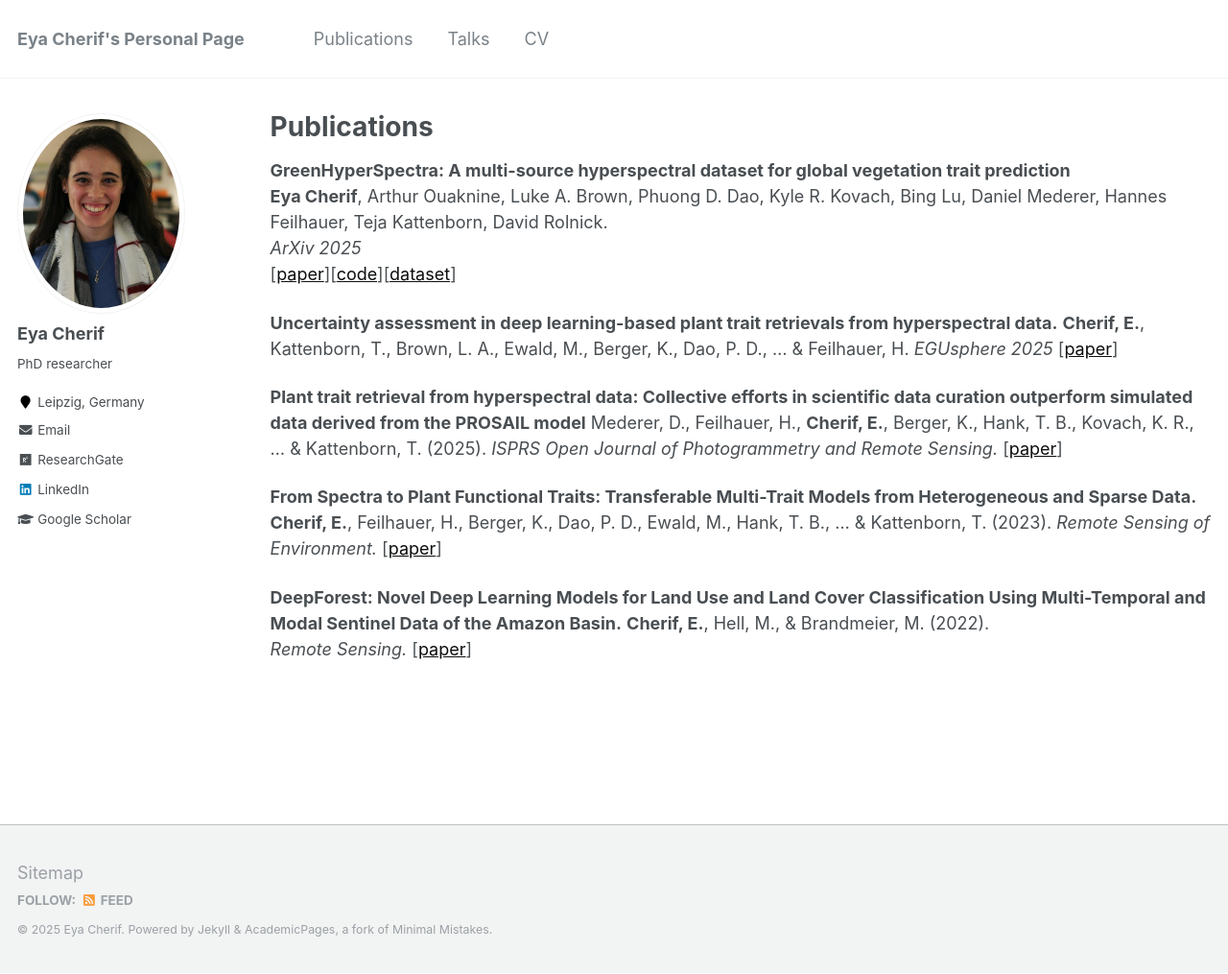
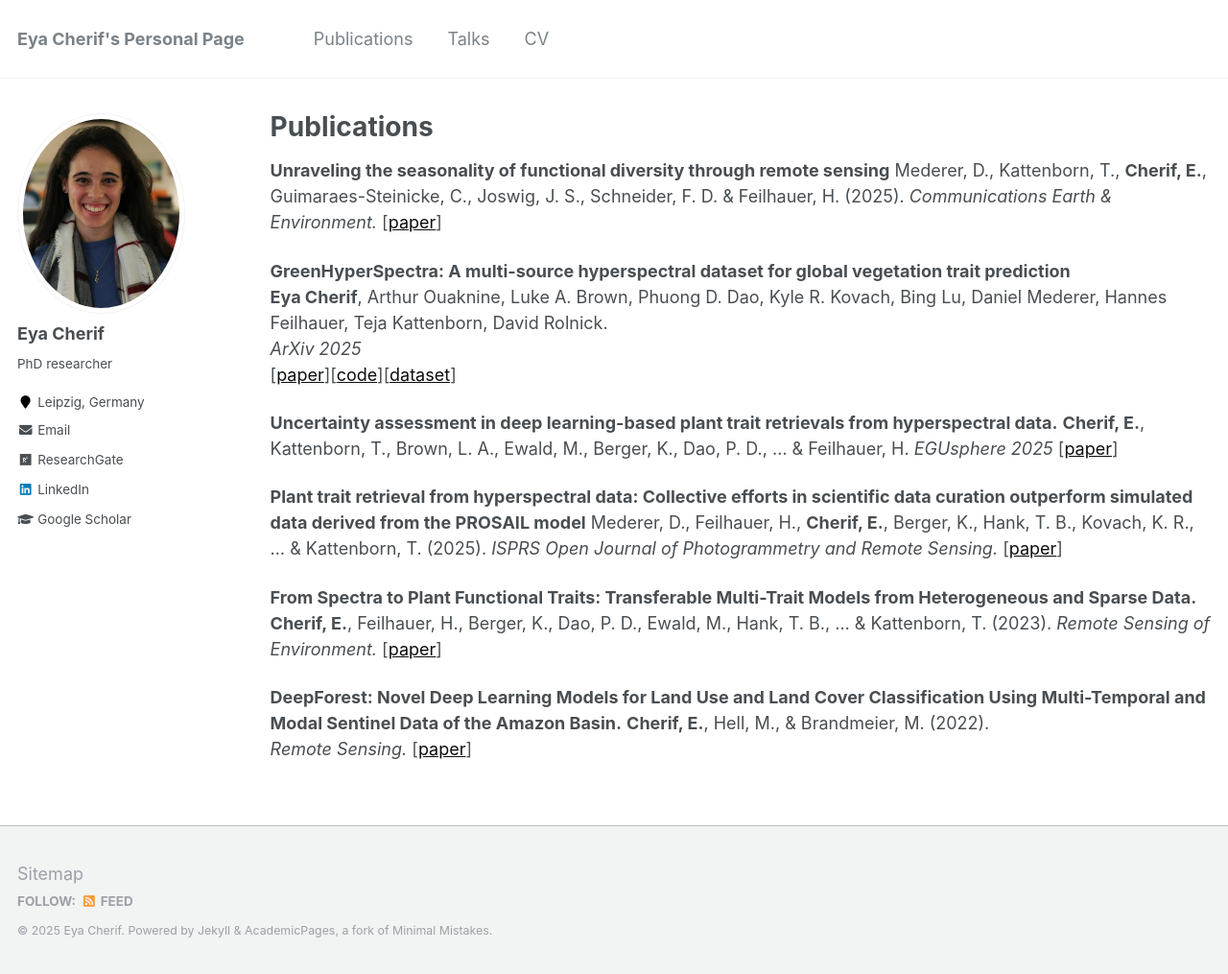
Before and after one commit to echerif18/echerif18.github.io, a Jekyll site: the page built from _pages/publications.md, in a window 1280 px wide and 1015 px high. Shown: the whole window at 96% size. Built offline with Jekyll 4.4.1, drawn with Linux system fonts in a browser that asks for light colours.

Commit message:
Update publications.md

```diff
--- a/_pages/publications.md
+++ b/_pages/publications.md
@@ -4,6 +4,11 @@ title: "Publications"
 permalink: /publications/
 author_profile: true
 ---
+
+**Unraveling the seasonality of functional diversity through remote sensing**
+Mederer, D., Kattenborn, T., **Cherif, E.**, Guimaraes-Steinicke, C., Joswig, J. S., Schneider, F. D. & Feilhauer, H. (2025).
+*Communications Earth & Environment.*
+[[paper](https://www.nature.com/articles/s43247-025-02646-x)]
 
 **GreenHyperSpectra: A multi-source hyperspectral dataset for global vegetation trait prediction**
 **Eya Cherif**, Arthur Ouaknine, Luke A. Brown, Phuong D. Dao, Kyle R. Kovach, Bing Lu, Daniel Mederer, Hannes Feilhauer, Teja Kattenborn, David Rolnick.
```
